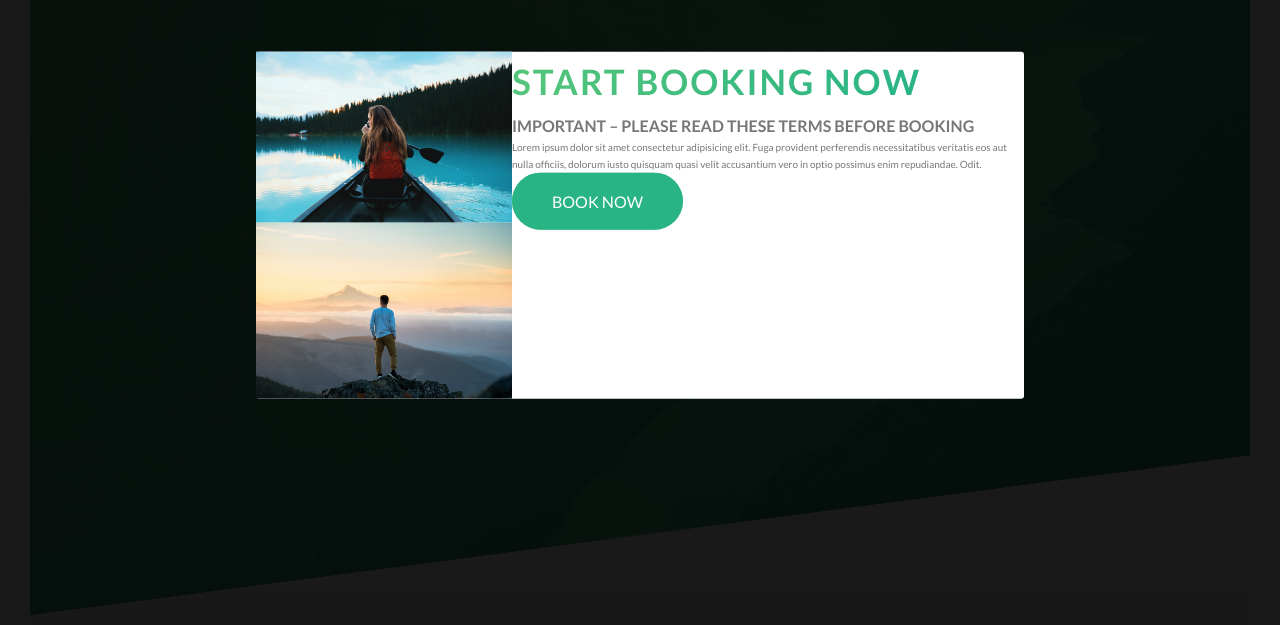
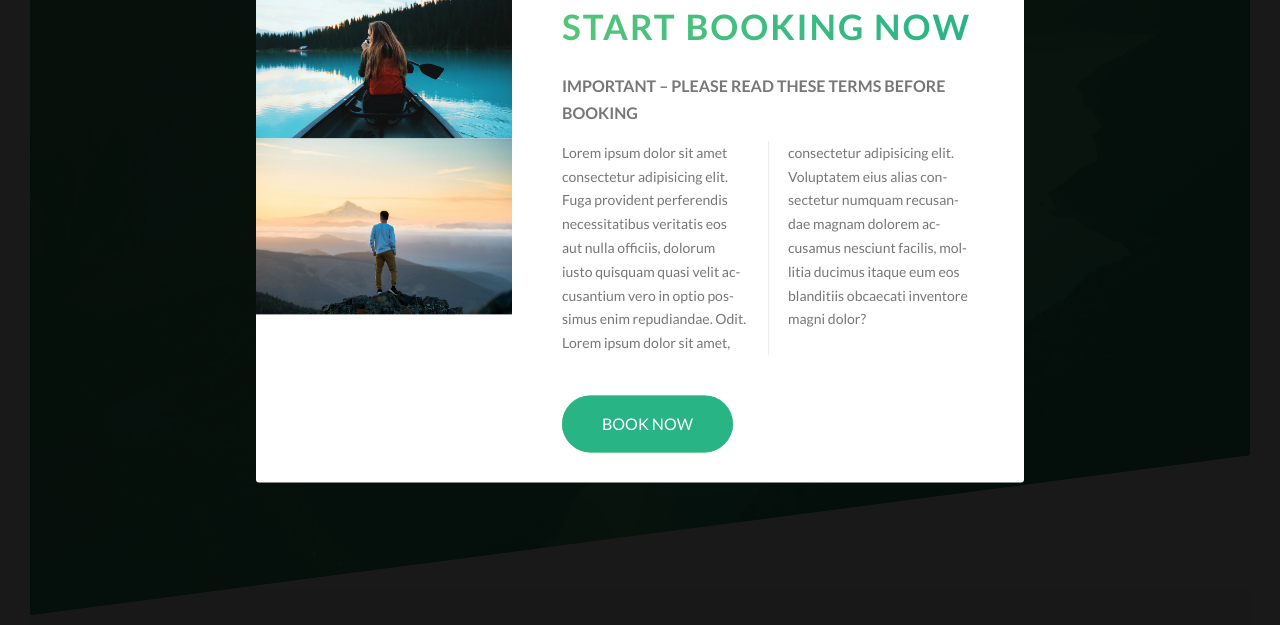
Before and after one commit to ChrisKrausDev/Advanced-CSS-Jonas, a website: page Natours/starter/index.html in a window 1280 px wide. Shown: the part 175-800 px from the top of the page. Drawn offline with Linux system fonts and the light colour scheme.

Commit message:
video 52 done - popup style, column-layout, hyphenation

```diff
--- a/Natours/starter/index.html
+++ b/Natours/starter/index.html
@@ -418,9 +418,9 @@
           <img src="img/nat-9.jpg" alt="Tour photo" class="popup__img">
         </div>
         <div class="popup__right">
-          <h2 class="heading-secondary">Start booking now</h2>
-          <h3 class="heading-tertiary">Important &ndash; Please read these terms before booking</h3>
-          <p class="popup__text">Lorem ipsum dolor sit amet consectetur adipisicing elit. Fuga provident perferendis necessitatibus veritatis eos aut nulla officiis, dolorum iusto quisquam quasi velit accusantium vero in optio possimus enim repudiandae. Odit.</p>
+          <h2 class="heading-secondary u-margin-bottom-small">Start booking now</h2>
+          <h3 class="heading-tertiary u-margin-bottom-small">Important &ndash; Please read these terms before booking</h3>
+          <p class="popup__text">Lorem ipsum dolor sit amet consectetur adipisicing elit. Fuga provident perferendis necessitatibus veritatis eos aut nulla officiis, dolorum iusto quisquam quasi velit accusantium vero in optio possimus enim repudiandae. Odit. Lorem ipsum dolor sit amet, consectetur adipisicing elit. Voluptatem eius alias consectetur numquam recusandae magnam dolorem accusamus nesciunt facilis, mollitia ducimus itaque eum eos blanditiis obcaecati inventore magni dolor?</p>
           <a href="#" class="btn btn--green">Book now</a>
         </div>
       </div>
--- a/Natours/starter/sass/components/_popup.scss
+++ b/Natours/starter/sass/components/_popup.scss
@@ -14,16 +14,28 @@
     background-color: $color-white;
     box-shadow: 0 2rem 4rem ($color-black, 0.2);
     border-radius: 3px;
+    display: table;
+    overflow: hidden;
   }
 
   &__left {
     width: 33.3333333%;
-    float: left;
+
+    // float: left;
+    // instead of using floats, we can simulate a table. Thanks to that, the right element will occupy the whole place. The parent elm need to be set at 'display: table'. Now we are faking the table, with real table we would need a html to make a real table.
+    display: table-cell;
   }
 
   &__right {
     width: 66.66666%;
-    float: left;
+
+    // float: left;
+    // instead of using floats, we can simulate a table. Thanks to that, the right element will occupy the whole place. The parent elm need to be set at 'display: table'
+    display: table-cell;
+
+    //  this properity we can use on table-cell, so the right cell is centered verticaly to the center of the left one.
+    vertical-align: middle;
+    padding: 3rem 5rem;
   }
 
   &__img {
@@ -32,5 +44,27 @@
   }
 
   &__text {
+    font-size: 1.4rem;
+    margin-bottom: 4rem;
+
+    //todo column layout:
+
+    -moz-column-count: 2;
+    -moz-column-gap: 4rem;
+    -moz-column-rule: 1px solid $color-grey-light-2;
+
+    column-count: 2;
+
+    // space between columns - deault: 1em (1x current elm font-size)
+    column-gap: 4rem;
+
+    // line between two columns
+    column-rule: 1px solid $color-grey-light-2;
+
+    // hyphenation
+    -moz-hyphens: auto;
+    -ms-hyphens: auto;
+    -webkit-hyphens: auto;
+    hyphens: auto;
   }
 }
```
Also changed, not shown: Natours/starter/css/style.css.
